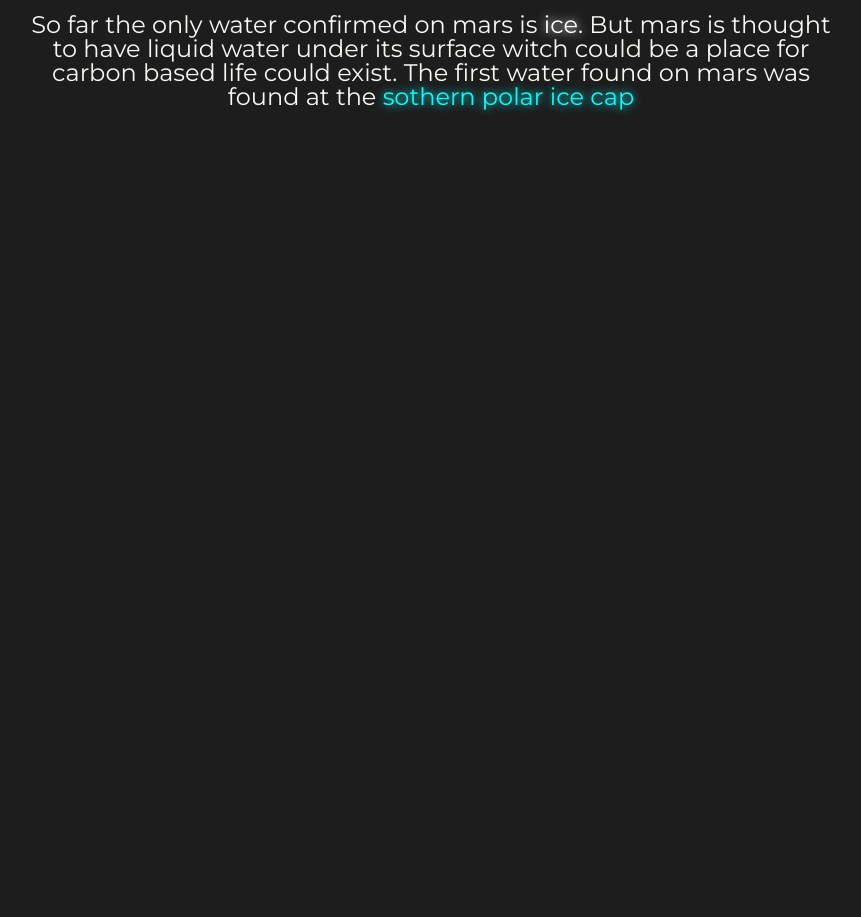
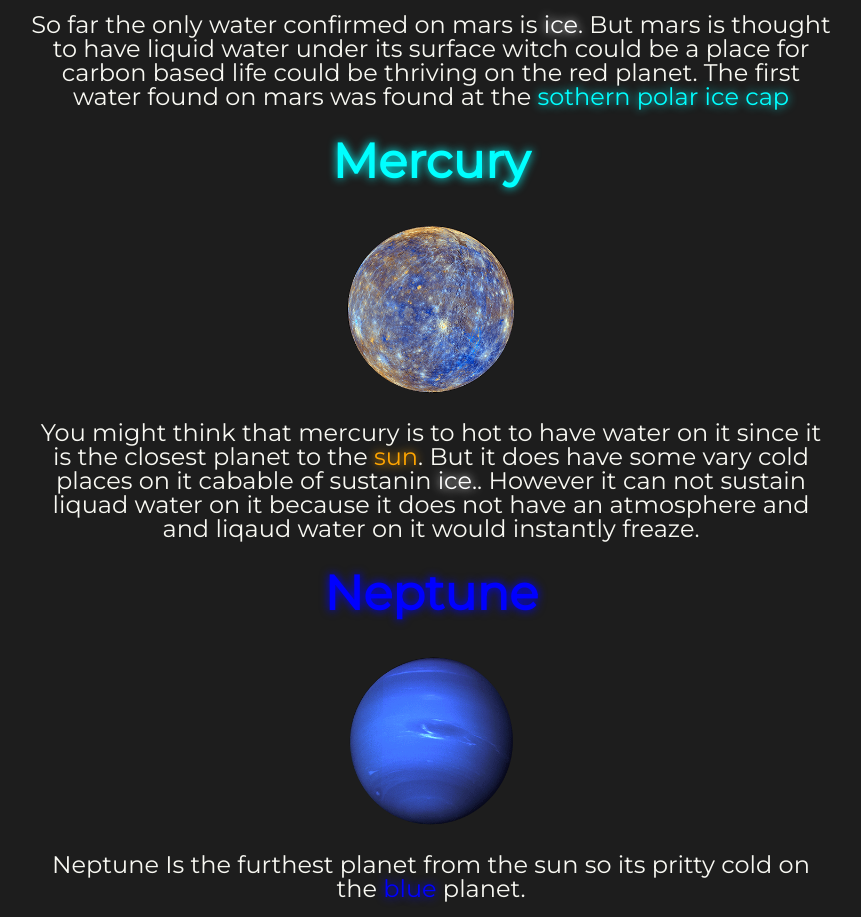
Before and after one commit to BTX-ON-YT/Water-Pt.2, a plain HTML site: page pages/index.html in a window 1280 px wide. Shown: the part 552-1469 px from the top of the page, without its empty margins (209-1070 px from the left). Before the commit the page ends 800 px from the top, so only its background shows below. Drawn offline with nearby package versions, Linux system fonts and the light colour scheme.

Commit message:
wiojf3rhg34hg94g

```diff
--- a/pages/index.html
+++ b/pages/index.html
@@ -26,15 +26,28 @@
         <img src="../images/mars.png" alt="Mars" class="img-mid">
             <h3 class="para">
                 So far the only water confirmed on mars is <span class="highlight_white">ice.</span>
-                But mars is thought to have liquid water under its surface witch could be a place for carbon based life could exist.
+                But mars is thought to have liquid water under its surface witch could be a place for carbon based life could be thriving on the red planet.
                 The first water found on mars was found at the <span class="highlight_cyan">sothern polar ice cap</span>
             </h3>
     </div>
-<!-- anywhere on the page
-<div v-scope="{ count: 0 }">
-    {{ count }}
-    <button @click="count++">inc</button>
-</div>
--->
+    <div class="mars1" v-scope={ count: 0 } v-if="Math.floor(Math.random() * 3) === 0">
+
+        <h1 class="title"><span class="highlight_cyan">Mercury</h1>
+        <img src="../images/mercury.png" alt="Mars" class="img-mid">
+        <h3 class="para">
+            You might think that mercury is to hot to have water on it since it is the closest planet to the <span class="highlight_orange">sun</span>.
+            But it does have some vary cold places on it cabable of sustanin <span class="highlight_white">ice.</span>.
+            However it can not sustain liquad water on it because it does not have an atmosphere and and liqaud water on it would instantly freaze.
+        </h3>
+    </div>
+    <div class="mars1" v-scope={ count: 0 } v-if="Math.floor(Math.random() * 3) === 0">
+
+        <h1 class="title"><span class="highlight_blue">Neptune</h1>
+        <img src="../images/neptune.png" alt="Mars" class="img-mid">
+        <h3 class="para">
+            Neptune Is the furthest planet from the sun so its pritty cold on the <span class="highlight_blue">blue</span> planet.
+
+        </h3>
+    </div>
 </body>
 </html>
```
Also changed, not shown: images/mercury.png (added), images/neptune.png (added).
